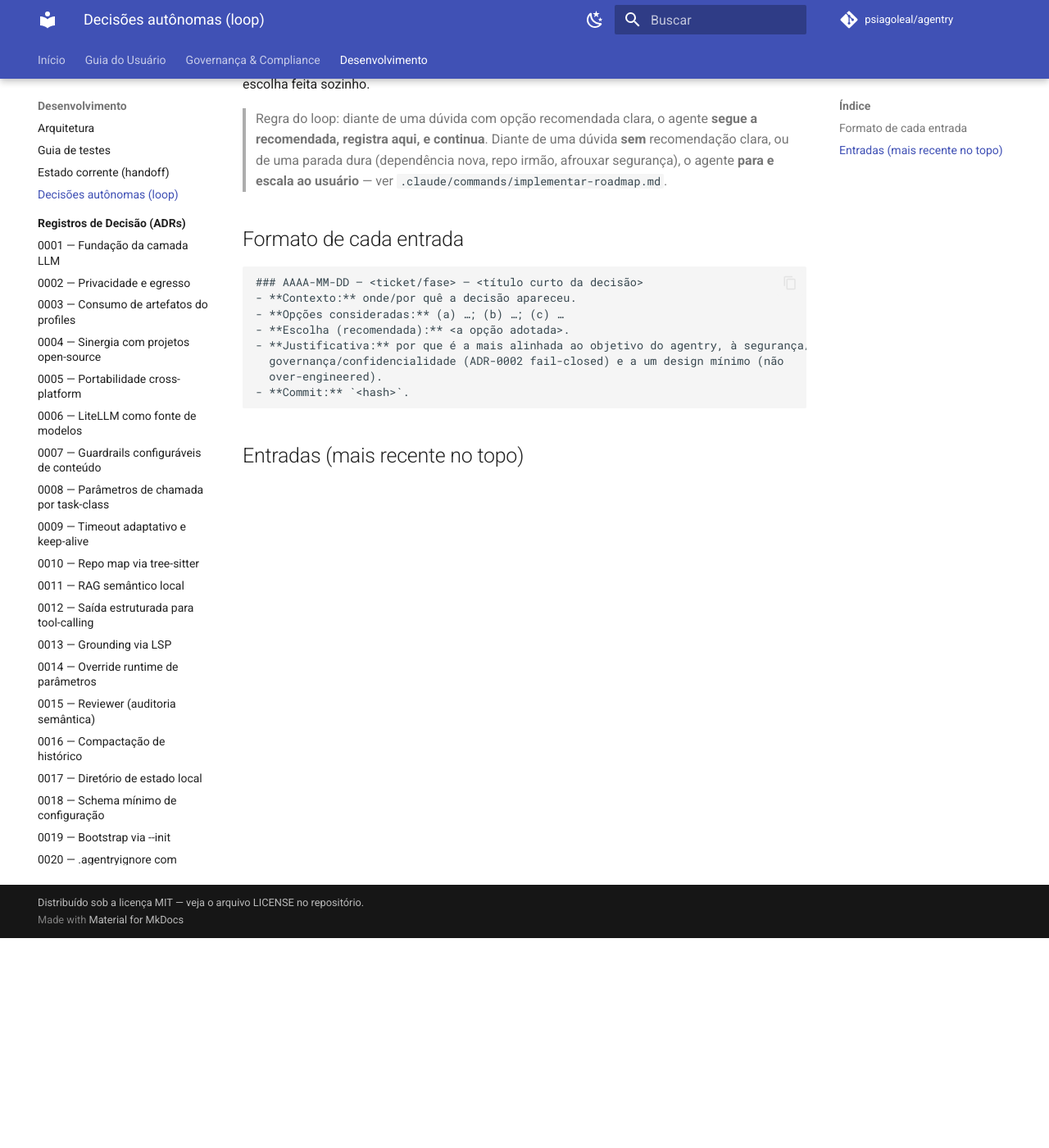
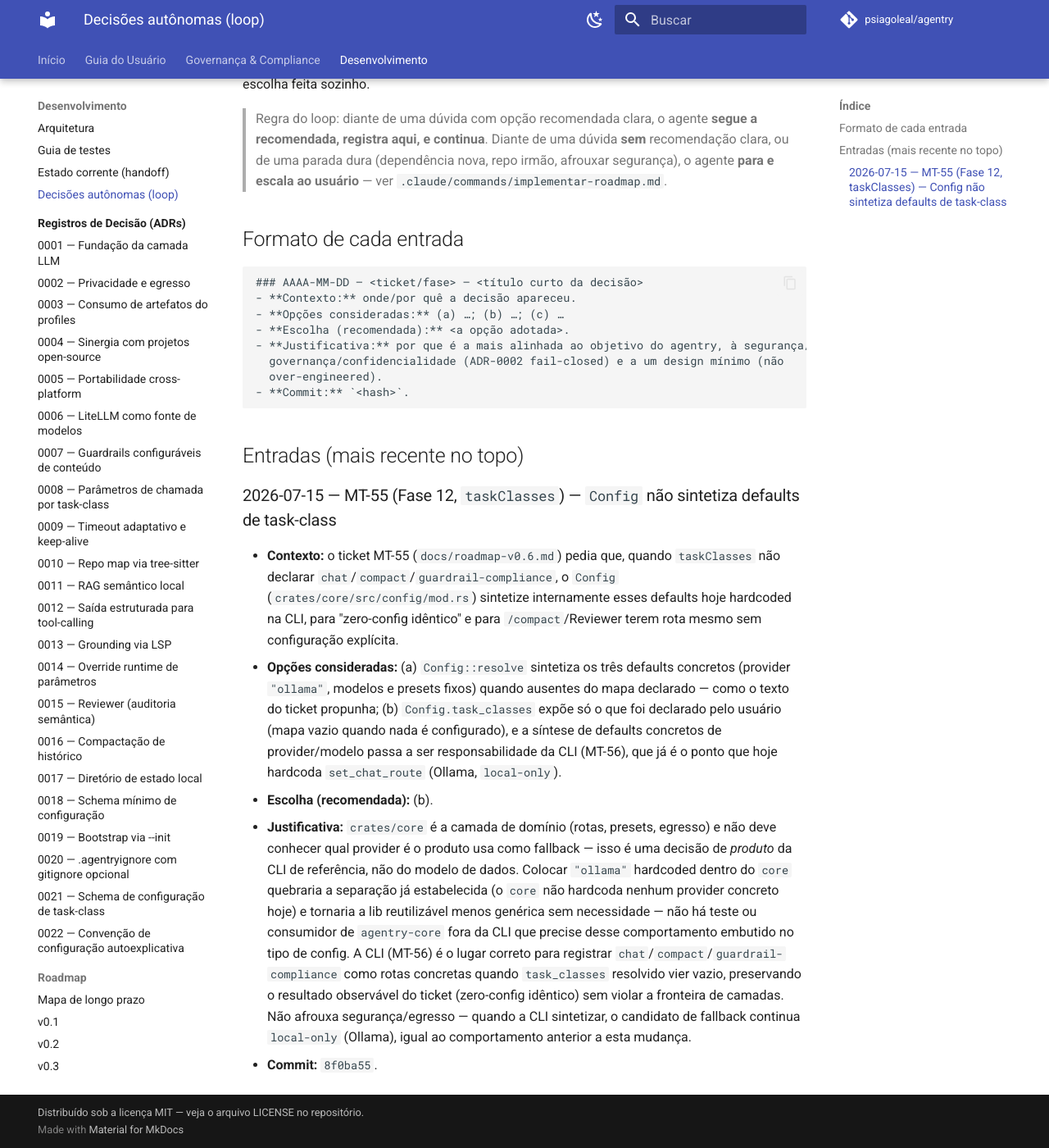
Before and after one commit to psiagoleal/agentry, an MkDocs documentation site: the page built from docs/decisoes-autonomas.md, in a window 1280 px wide and 1400 px high, scrolled down 256 px. Shown: the whole window at 82% size. Built offline with MkDocs 1.6.1 and Material for MkDocs 9.7.7, drawn with Linux system fonts in a browser that asks for light colours; comment, search, counter and statistics services are not loaded.

Commit message:
docs(handoff): marca MT-55 concluído; registra decisão autônoma sobre defaults de task-class
docs/decisoes-autonomas.md ganha a primeira entrada: Config não
sintetiza chat/compact/guardrail-compliance quando taskClasses está
ausente, decisão deferida à CLI (MT-56). roadmap-v0.6.md e
CURRENT-STATE.md refletem o desvio e apontam o MT-56 como próximo
passo.

{agente: Claude Code; modelo: claude-sonnet-5}

```diff
--- a/docs/CURRENT-STATE.md
+++ b/docs/CURRENT-STATE.md
@@ -9,13 +9,15 @@
 
 - **Data:** 2026-07-15
 - **Branch:** `main`
-- **Commit:** `a13eb98`
+- **Commit:** `8f0ba55`
 - **Fase:** Roadmap v0.1..v0.4 **fechados/imutáveis**; **Fase 10 concluída** (LiteLLM).
   **Execução autônoma em andamento** (`/loop /implementar-roadmap`, modelo Sonnet 5) — ver
-  `docs/decisoes-autonomas.md` para decisões tomadas sozinho (vazio até agora). **Fase 11
-  concluída inteira** (ADR-0020, `.agentryignore`, MT-52..54, `roadmap-v0.5.md`). **Fase 12**
-  (ADR-0021/0022, config de task-class, `roadmap-v0.6.md`,
-  MT-55..58) e **Fases 13–17+** (mapa/stubs, ADR 0023–0028 reservadas) ainda não iniciadas.
+  `docs/decisoes-autonomas.md` para decisões tomadas sozinho (**1 decisão registrada**: MT-55,
+  síntese de defaults de task-class deferida à CLI). **Fase 11 concluída inteira** (ADR-0020,
+  `.agentryignore`, MT-52..54, `roadmap-v0.5.md`). **Fase 12** (ADR-0021/0022, config de
+  task-class, `roadmap-v0.6.md`) — **MT-55 concluído** (schema `taskClasses` em `Config`);
+  MT-56..58 pendentes. **Fases 13–17+** (mapa/stubs, ADR 0023–0028 reservadas) ainda não
+  iniciadas.
 
 ## Metas cumpridas / Em andamento / Próximo passo
 
@@ -616,12 +618,33 @@
   validado (`json.loads`). **Fecha a Fase 11 inteira** (MT-52..54) — roadmap marcado
   concluído (`a13eb98`).
 
+- [x] **MT-55** — `crates/core/src/config/mod.rs`: bloco `taskClasses` (mapa `nome →
+  { candidates: [{ provider, model, egressClass }], preset: { temperature, topP, maxTokens,
+  systemPrompt, reasoning } }`) via `TaskClassCandidateSettings`/`TaskClassPresetSettings`/
+  `TaskClassSettings`, com `merged_over` por nome (`merge_task_classes`/
+  `merge_candidatos_de_task_class` — candidato mais específico vence por par
+  `(provider, model)`, egresso **nunca afrouxa**, mesma disciplina de `Permissions::union`).
+  `Config::resolve` expõe `task_classes: HashMap<String, RouteEntry>`, reaproveitando
+  `RouteEntry`/`RouteTarget`/`CallPreset` do `Router` (ADR-0008/0014) — sem tipo novo de
+  roteamento. **Desvio do texto original do ticket, registrado em
+  `docs/decisoes-autonomas.md`:** `Config` não sintetiza os defaults `chat`/`compact`/
+  `guardrail-compliance` quando ausentes — ausência resolve em mapa vazio; a síntese de
+  defaults concretos de provider/modelo (que exigiria `crates/core` conhecer `"ollama"` como
+  escolha de produto) fica deferida à CLI, MT-56, que já é o ponto que hoje hardcoda essa
+  escolha via `set_chat_route`. 5 testes novos (schema completo resolve `RouteEntry` exato;
+  ausência resolve mapa vazio; camada mais específica sobrescreve preset por nome; merge por
+  nome soma task-class nova sem apagar herdada; mesmo candidato em duas camadas nunca afrouxa
+  a classe de egresso, nas duas ordens), 287 testes na lib do core (282+5) + 4 de integração +
+  36 na CLI, fmt/clippy limpos, `cargo build --release` verde. Nenhuma dependência nova.
+
 **Em andamento:** nada pendente no turno.
 
-**Próximo passo:** **Fase 12** (`docs/roadmap-v0.6.md`, MT-55 — `TaskClassSettings` em
-`crates/core/src/config/mod.rs`, ADR-0021/0022) — config de task-class completa, o tema mais
-enfatizado pelo usuário no planejamento original. As Fases 13–17+ só como mapa; cada uma
-escreve sua ADR ao iniciar (subprocedimento do comando de loop). Outros itens em aberto, sem
+**Próximo passo:** **MT-56** (`docs/roadmap-v0.6.md`, `crates/cli/src/main.rs`/`repl.rs`) —
+CLI para de hardcodar `set_chat_route` e monta o `Router` a partir das task-classes resolvidas
+(MT-55); passa a sintetizar aqui os defaults `chat`/`compact`/`guardrail-compliance` (herdando
+essa responsabilidade do desvio registrado no MT-55); nova flag `--task-class`/comando
+`/task-class`. As Fases 13–17+ só como mapa; cada uma escreve sua ADR ao iniciar
+(subprocedimento do comando de loop). Outros itens em aberto, sem
 ticket: deploy do site MkDocs (GitHub Pages) — decisão explícita do usuário de
 não fazer ainda; CI multi-SO ainda não observado verde (falta um push que dispare a matriz);
 backlog independente do `ai-coding-agent-profiles` (ADRs 0001-0005 — RTK/OKF pendentes de
@@ -645,6 +668,7 @@
 
 | Data | Commit | Resumo | MT |
 |------|--------|--------|----|
+| 2026-07-15 | `8f0ba55` | MT-55: schema taskClasses em Config (ADR-0021) | MT-55 |
 | 2026-07-15 | `a13eb98` | MT-54: documentação do site — context.gitignore + .agentryignore (fecha a Fase 11) | MT-54 |
 | 2026-07-15 | `6151e26` | test: cobre o schema context.gitignore em config/mod.rs (MT-53) | MT-53 |
 | 2026-07-15 | `3bbd934` | MT-53: respeito opcional a .gitignore (ADR-0020 §3) | MT-53 |
--- a/docs/decisoes-autonomas.md
+++ b/docs/decisoes-autonomas.md
@@ -27,4 +27,28 @@
 
 ## Entradas (mais recente no topo)
 
-<!-- O loop acrescenta entradas acima desta linha. Nenhuma decisão registrada ainda. -->
+### 2026-07-15 — MT-55 (Fase 12, `taskClasses`) — `Config` não sintetiza defaults de task-class
+- **Contexto:** o ticket MT-55 (`docs/roadmap-v0.6.md`) pedia que, quando `taskClasses` não
+  declarar `chat`/`compact`/`guardrail-compliance`, o `Config` (`crates/core/src/config/mod.rs`)
+  sintetize internamente esses defaults hoje hardcoded na CLI, para "zero-config idêntico" e
+  para `/compact`/Reviewer terem rota mesmo sem configuração explícita.
+- **Opções consideradas:**
+  (a) `Config::resolve` sintetiza os três defaults concretos (provider `"ollama"`, modelos e
+  presets fixos) quando ausentes do mapa declarado — como o texto do ticket propunha;
+  (b) `Config.task_classes` expõe só o que foi declarado pelo usuário (mapa vazio quando
+  nada é configurado), e a síntese de defaults concretos de provider/modelo passa a ser
+  responsabilidade da CLI (MT-56), que já é o ponto que hoje hardcoda `set_chat_route`
+  (Ollama, `local-only`).
+- **Escolha (recomendada):** (b).
+- **Justificativa:** `crates/core` é a camada de domínio (rotas, presets, egresso) e não deve
+  conhecer qual provider é o produto usa como fallback — isso é uma decisão de *produto* da
+  CLI de referência, não do modelo de dados. Colocar `"ollama"` hardcoded dentro do `core`
+  quebraria a separação já estabelecida (o `core` não hardcoda nenhum provider concreto hoje)
+  e tornaria a lib reutilizável menos genérica sem necessidade — não há teste ou consumidor de
+  `agentry-core` fora da CLI que precise desse comportamento embutido no tipo de config. A
+  CLI (MT-56) é o lugar correto para registrar `chat`/`compact`/`guardrail-compliance` como
+  rotas concretas quando `task_classes` resolvido vier vazio, preservando o resultado
+  observável do ticket (zero-config idêntico) sem violar a fronteira de camadas. Não afrouxa
+  segurança/egresso — quando a CLI sintetizar, o candidato de fallback continua `local-only`
+  (Ollama), igual ao comportamento anterior a esta mudança.
+- **Commit:** `8f0ba55`.
--- a/docs/roadmap-v0.6.md
+++ b/docs/roadmap-v0.6.md
@@ -22,32 +22,39 @@
 
 ## Fase 12 — Configuração completa e autoexplicativa (ADR-0021, ADR-0022)
 
-### MT-55: `TaskClassSettings` — schema de task-class em `Config`
+### MT-55: `TaskClassSettings` — schema de task-class em `Config` ✅ concluído
 - **Objetivo:** `Settings` (`crates/core/src/config/mod.rs`) ganha um bloco `taskClasses`
   (mapa `nome → { candidates: [{ provider, model, egressClass }], preset: { temperature,
   topP, maxTokens, systemPrompt, reasoning } }`), com `merged_over` por nome de task-class
   (candidato/preset da camada mais específica vence, egresso **nunca afrouxa** — mesma
   disciplina de `Permissions::union`/MT-44). `Config::resolve` expõe as task-classes
   resolvidas como `RouteEntry` prontos (reaproveita `RouteEntry`/`RouteTarget`/`CallPreset`
-  do `Router`, ADR-0008/0014 — **sem tipo novo de roteamento**). **Defaults sintetizados:**
-  quando `taskClasses` não declara `chat`/`compact`/`guardrail-compliance`, o `Config`
-  sintetiza os defaults internos hoje hardcoded, para zero-config idêntico e para `/compact`/
-  Reviewer terem rota.
+  do `Router`, ADR-0008/0014 — **sem tipo novo de roteamento**).
+  **Desvio registrado (decisão autônoma):** `Config` **não** sintetiza os defaults
+  `chat`/`compact`/`guardrail-compliance` — ausência do bloco resolve em mapa vazio. A síntese
+  de defaults concretos (que exige conhecer `"ollama"` como provider de produto) fica a cargo
+  da CLI (MT-56), preservando a fronteira `core` = domínio / CLI = produto. Justificativa
+  completa em `docs/decisoes-autonomas.md` (entrada MT-55).
 - **Arquivos no escopo:** `crates/core/src/config/mod.rs`.
 - **Critério de aceite:** testes — `taskClasses` completo resolve `RouteEntry` com os
-  candidatos/preset exatos; ausência do bloco sintetiza `chat`/`compact`/
-  `guardrail-compliance` default (zero-config idêntico); task-class declarada sobrescreve o
-  default de mesmo nome; merge por nome adiciona task-class nova sem apagar herdadas; camada
-  mais específica **não** afrouxa a classe de egresso de um candidato.
+  candidatos/preset exatos; ausência do bloco resolve em mapa **vazio** (sem síntese — desvio
+  acima); task-class declarada sobrescreve o default de mesmo nome; merge por nome adiciona
+  task-class nova sem apagar herdadas; camada mais específica **não** afrouxa a classe de
+  egresso de um candidato.
 - **Fora de escopo:** consumo pela CLI (MT-56); flag `--task-class` (MT-56); exemplo gerado
-  (MT-57).
+  (MT-57); síntese de defaults concretos de provider/modelo (deferida ao MT-56, ver desvio
+  acima).
 - **Depende de:** ADR-0021 · ADR-0008/0014 (tipos do Router) · ADR-0018 (padrão de schema).
 
 ### MT-56: CLI consome task-classes reais + flag `--task-class`/comando `/task-class`
 - **Objetivo:** `crates/cli/src/main.rs`/`repl.rs` param de hardcodar `set_chat_route`:
   montam o `Router` a partir das task-classes resolvidas (MT-55), registrando **todas** as
   rotas declaradas — inclusive `compact`/`guardrail-compliance`, que passam a ter rota de
-  fato (hoje `/compact` e o Reviewer não são configurados na CLI real). Nova flag
+  fato (hoje `/compact` e o Reviewer não são configurados na CLI real). **Síntese de
+  defaults (herdada do desvio do MT-55):** quando `cfg.task_classes` resolvido não declara
+  `chat`/`compact`/`guardrail-compliance`, a CLI sintetiza aqui os defaults concretos hoje
+  hardcoded em `set_chat_route` (Ollama, `local-only`), para zero-config idêntico ao
+  comportamento atual — a CLI é o lugar certo por já hardcodar esse provider hoje. Nova flag
   `--task-class <nome>` (one-shot) e comando `/task-class <nome>` (REPL) escolhem entre as
   task-classes **declaradas** para a invocação (mesmo padrão vetado de `--provider`/`--model`,
   ADR-0014; `chat` é o default de usuário).
```
